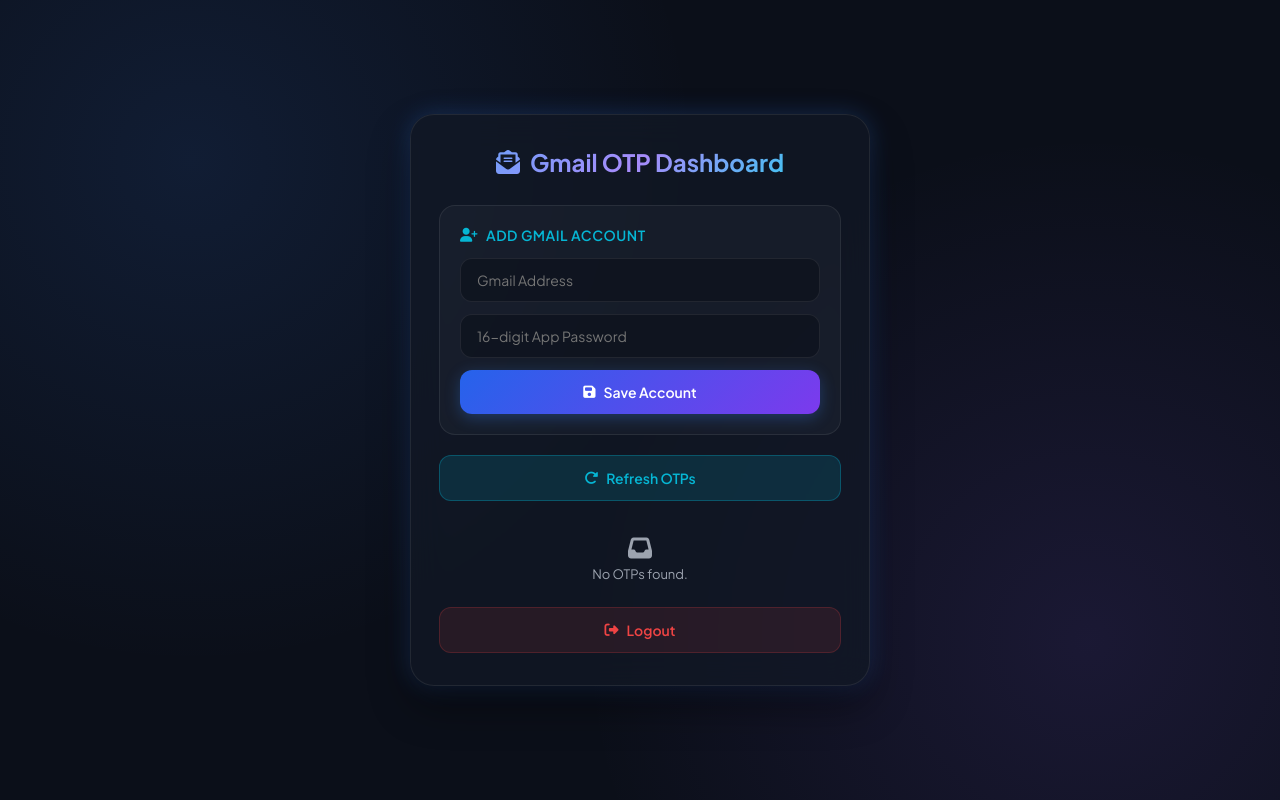
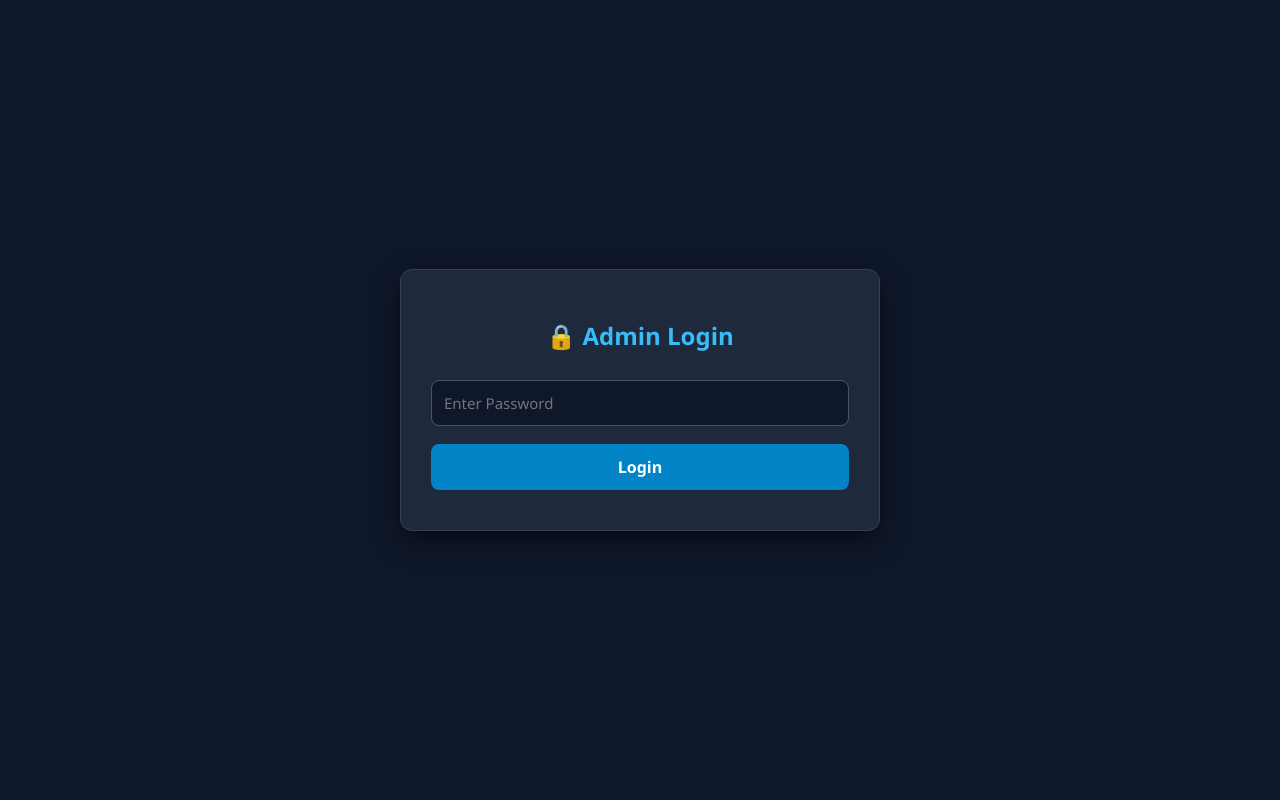
Before and after one commit to tonirshaik/gmail-otp-dashboard, a Flask app: page / in a window 1280 px wide. Run offline with Flask 3, Linux system fonts and the light colour scheme.

Commit message:
Update index.html

```diff
--- a/templates/index.html
+++ b/templates/index.html
@@ -1,302 +1,166 @@
 <!DOCTYPE html>
-<html lang="en">
+<html lang="bn">
 <head>
     <meta charset="UTF-8">
     <meta name="viewport" content="width=device-width, initial-scale=1.0">
     <title>Gmail OTP Dashboard</title>
-    <link href="https://fonts.googleapis.com/css2?family=Plus+Jakarta+Sans:wght@300;400;500;600;700&display=swap" rel="stylesheet">
-    <link rel="stylesheet" href="https://cdnjs.cloudflare.com/ajax/libs/font-awesome/6.4.0/css/all.min.css">
-
     <style>
-        :root {
-            --bg-color: #0b0f19;
-            --card-bg: rgba(18, 24, 38, 0.75);
-            --card-border: rgba(255, 255, 255, 0.08);
-            --text-main: #f3f4f6;
-            --text-muted: #9ca3af;
-            --accent-blue: #3b82f6;
-            --accent-purple: #8b5cf6;
-            --accent-cyan: #06b6d4;
-            --accent-green: #10b981;
-            --accent-red: #ef4444;
-            --gradient-primary: linear-gradient(135deg, #3b82f6 0%, #8b5cf6 100%);
-            --gradient-btn: linear-gradient(135deg, #2563eb 0%, #7c3aed 100%);
-            --shadow-glow: 0 0 25px rgba(59, 130, 246, 0.25);
-        }
-
-        * {
-            box-sizing: border-box;
-            margin: 0;
-            padding: 0;
-            font-family: 'Plus Jakarta Sans', sans-serif;
-        }
-
-        body {
-            background-color: var(--bg-color);
-            background-image:
-                radial-gradient(circle at 15% 20%, rgba(59, 130, 246, 0.12) 0%, transparent 40%),
-                radial-gradient(circle at 85% 80%, rgba(139, 92, 246, 0.12) 0%, transparent 40%);
-            background-attachment: fixed;
-            color: var(--text-main);
-            min-height: 100vh;
-            display: flex;
-            justify-content: center;
-            align-items: center;
-            padding: 20px;
-        }
-
-        .container {
-            width: 100%;
-            max-width: 460px;
-            background: var(--card-bg);
-            backdrop-filter: blur(16px);
-            -webkit-backdrop-filter: blur(16px);
-            border: 1px solid var(--card-border);
-            border-radius: 24px;
-            padding: 32px 28px;
-            box-shadow: 0 20px 40px rgba(0, 0, 0, 0.4), var(--shadow-glow);
-            transition: all 0.3s ease;
-        }
-
-        .header {
-            text-align: center;
-            margin-bottom: 28px;
-        }
-
-        .header h1 {
-            font-size: 24px;
-            font-weight: 700;
-            background: linear-gradient(135deg, #60a5fa, #a78bfa, #22d3ee);
-            -webkit-background-clip: text;
-            -webkit-text-fill-color: transparent;
-            display: flex;
-            align-items: center;
-            justify-content: center;
-            gap: 10px;
-        }
-
-        .card-section {
-            background: rgba(255, 255, 255, 0.03);
-            border: 1px solid var(--card-border);
-            border-radius: 16px;
-            padding: 20px;
-            margin-bottom: 20px;
-        }
-
-        .section-title {
-            font-size: 14px;
-            font-weight: 600;
-            color: var(--accent-cyan);
-            margin-bottom: 14px;
-            display: flex;
-            align-items: center;
-            gap: 8px;
-            text-transform: uppercase;
-            letter-spacing: 0.5px;
-        }
-
-        .input-group {
-            margin-bottom: 12px;
-        }
-
-        .input-group input {
-            width: 100%;
-            padding: 12px 16px;
-            background: rgba(11, 15, 25, 0.6);
-            border: 1px solid var(--card-border);
-            border-radius: 12px;
-            color: #fff;
-            font-size: 14px;
-            outline: none;
-            transition: all 0.3s ease;
-        }
-
-        .input-group input:focus {
-            border-color: var(--accent-blue);
-            box-shadow: 0 0 12px rgba(59, 130, 246, 0.3);
-        }
-
-        .btn {
-            width: 100%;
-            padding: 13px;
-            border: none;
-            border-radius: 12px;
-            font-weight: 600;
-            font-size: 14px;
-            cursor: pointer;
-            display: flex;
-            align-items: center;
-            justify-content: center;
-            gap: 8px;
-            transition: all 0.3s ease;
-        }
-
-        .btn-primary {
-            background: var(--gradient-btn);
-            color: #fff;
-            box-shadow: 0 4px 15px rgba(59, 130, 246, 0.3);
-        }
-
-        .btn-primary:hover {
-            transform: translateY(-2px);
-            box-shadow: 0 6px 20px rgba(59, 130, 246, 0.5);
-        }
-
-        .btn-refresh {
-            background: rgba(6, 182, 212, 0.15);
-            color: var(--accent-cyan);
-            border: 1px solid rgba(6, 182, 212, 0.3);
-            margin-bottom: 20px;
-        }
-
-        .btn-refresh:hover {
-            background: rgba(6, 182, 212, 0.25);
-            color: #fff;
-            box-shadow: 0 0 15px rgba(6, 182, 212, 0.3);
-        }
-
-        .btn-logout {
-            background: rgba(239, 68, 68, 0.1);
-            color: var(--accent-red);
-            border: 1px solid rgba(239, 68, 68, 0.2);
-            margin-top: 10px;
-        }
-
-        .btn-logout:hover {
-            background: rgba(239, 68, 68, 0.2);
-            color: #fff;
-        }
-
-        .msg-success {
-            font-size: 12px;
-            color: var(--accent-green);
-            text-align: center;
-            margin-top: 8px;
-        }
-
-        .otp-card {
-            background: rgba(15, 23, 42, 0.6);
-            border: 1px solid rgba(59, 130, 246, 0.2);
-            border-radius: 14px;
-            padding: 16px;
-            margin-bottom: 12px;
-            position: relative;
-            overflow: hidden;
-        }
-
-        .otp-card::before {
-            content: '';
-            position: absolute;
-            top: 0;
-            left: 0;
-            width: 4px;
-            height: 100%;
-            background: var(--gradient-primary);
-        }
-
-        .otp-email {
-            font-size: 12px;
-            color: var(--text-muted);
-            margin-bottom: 4px;
-        }
-
-        .otp-subject {
-            font-size: 14px;
-            font-weight: 600;
-            color: var(--text-main);
-            margin-bottom: 8px;
-        }
-
-        .otp-code-box {
-            display: inline-block;
-            font-size: 22px;
-            font-weight: 700;
-            color: #38bdf8;
-            letter-spacing: 2px;
-            background: rgba(56, 189, 248, 0.1);
-            padding: 4px 12px;
-            border-radius: 8px;
-            border: 1px solid rgba(56, 189, 248, 0.2);
-            margin-bottom: 6px;
-        }
-
-        .otp-time {
-            font-size: 11px;
-            color: var(--text-muted);
-        }
-
-        .empty-state {
-            text-align: center;
-            color: var(--text-muted);
-            font-size: 13px;
-            padding: 15px 0;
-        }
+        * { box-sizing: border-box; font-family: 'Segoe UI', Tahoma, Geneva, Verdana, sans-serif; }
+        body { background-color: #0f172a; color: #f8fafc; display: flex; justify-content: center; align-items: center; min-height: 100vh; margin: 0; padding: 20px; }
+        .card { background: #1e293b; padding: 30px; border-radius: 12px; box-shadow: 0 10px 25px rgba(0,0,0,0.5); width: 100%; max-width: 480px; border: 1px solid #334155; }
+        h2 { text-align: center; color: #38bdf8; margin-bottom: 20px; }
+        input { width: 100%; padding: 12px; margin: 8px 0; border-radius: 8px; border: 1px solid #475569; background: #0f172a; color: #fff; font-size: 15px; outline: none; }
+        input:focus { border-color: #38bdf8; }
+        button { width: 100%; padding: 12px; background: #0284c7; color: white; border: none; border-radius: 8px; font-size: 16px; font-weight: bold; cursor: pointer; transition: 0.3s; margin-top: 10px; }
+        button:hover { background: #0369a1; }
+        .hidden { display: none; }
+        .alert { color: #f87171; text-align: center; margin-top: 10px; font-size: 14px; }
+        .add-box { background: #0f172a; padding: 15px; border-radius: 8px; margin-bottom: 20px; border: 1px solid #334155; }
+        .otp-box { background: #0f172a; padding: 15px; border-radius: 8px; margin-top: 10px; border-left: 4px solid #38bdf8; }
+        .otp-code { font-size: 22px; font-weight: bold; color: #4ade80; letter-spacing: 2px; }
+        .logout-btn { background: #dc2626; margin-top: 15px; }
+        .logout-btn:hover { background: #b91c1c; }
     </style>
 </head>
 <body>
 
-    <div class="container">
-        <!-- Header -->
-        <div class="header">
-            <h1><i class="fa-solid fa-envelope-open-text"></i> Gmail OTP Dashboard</h1>
+    <!-- Login UI -->
+    <div id="login-section" class="card">
+        <h2>🔒 Admin Login</h2>
+        <input type="password" id="password" placeholder="Enter Password">
+        <button onclick="handleLogin()">Login</button>
+        <div id="login-error" class="alert"></div>
+    </div>
+
+    <!-- Dashboard UI -->
+    <div id="dashboard-section" class="card hidden">
+        <h2>📥 Gmail OTP Dashboard</h2>
+
+        <!-- Add Gmail Form -->
+        <div class="add-box">
+            <h3 style="margin: 0 0 10px 0; color:#38bdf8; font-size:15px;">➕ Add Gmail Account</h3>
+            <input type="email" id="new-email" placeholder="Gmail Address">
+            <input type="password" id="new-app-pass" placeholder="16-digit App Password">
+            <button onclick="addAccount()" style="background:#10b981;">Save Account</button>
+            <div id="add-msg" style="font-size:13px; margin-top:8px; text-align:center;"></div>
         </div>
 
-        <!-- Add Gmail Form Section -->
-        <div class="card-section">
-            <div class="section-title">
-                <i class="fa-solid fa-user-plus"></i> Add Gmail Account
-            </div>
-            <form action="/add_account" method="POST">
-                <div class="input-group">
-                    <input type="email" name="email" placeholder="Gmail Address" required autocomplete="off">
-                </div>
-                <div class="input-group">
-                    <input type="password" name="app_password" placeholder="16-digit App Password" required autocomplete="off">
-                </div>
-                <button type="submit" class="btn btn-primary">
-                    <i class="fa-solid fa-floppy-disk"></i> Save Account
-                </button>
-            </form>
-            {% if msg %}
-                <div class="msg-success">{{ msg }}</div>
-            {% endif %}
-        </div>
-
-        <!-- Refresh OTPs Button -->
-        <a href="/" style="text-decoration: none;">
-            <button class="btn btn-refresh">
-                <i class="fa-solid fa-rotate-right"></i> Refresh OTPs
-            </button>
-        </a>
-
-        <!-- OTP Cards Container -->
-        <div class="otp-container">
-            {% if otps %}
-                {% for item in otps %}
-                    <div class="otp-card">
-                        <div class="otp-email"><i class="fa-regular fa-envelope"></i> {{ item.email }}</div>
-                        <div class="otp-subject">{{ item.subject }}</div>
-                        {% if item.otp %}
-                            <div class="otp-code-box">OTP: {{ item.otp }}</div>
-                        {% endif %}
-                        <div class="otp-time"><i class="fa-regular fa-clock"></i> Time: {{ item.time }}</div>
-                    </div>
-                {% endfor %}
-            {% else %}
-                <div class="empty-state">
-                    <i class="fa-solid fa-inbox" style="font-size: 24px; margin-bottom: 6px; display: block;"></i>
-                    No OTPs found.
-                </div>
-            {% endif %}
-        </div>
-
-        <!-- Logout Button -->
-        <form action="/logout" method="GET">
-            <button type="submit" class="btn btn-logout">
-                <i class="fa-solid fa-right-from-bracket"></i> Logout
-            </button>
-        </form>
+        <button onclick="fetchOTPs()">🔄 Refresh OTPs</button>
+        <div id="otp-list" style="margin-top: 15px;"></div>
+        <button class="logout-btn" onclick="handleLogout()">Logout</button>
     </div>
 
+    <script>
+        let savedPassword = localStorage.getItem("master_pass") || "";
+
+        async function handleLogin() {
+            const passInput = document.getElementById('password').value;
+            const errorDiv = document.getElementById('login-error');
+            errorDiv.innerText = '';
+
+            try {
+                const res = await fetch('/api/login', {
+                    method: 'POST',
+                    headers: { 'Content-Type': 'application/json' },
+                    body: JSON.stringify({ password: passInput })
+                });
+
+                if (res.ok) {
+                    localStorage.setItem("master_pass", passInput);
+                    savedPassword = passInput;
+                    showDashboard();
+                } else {
+                    errorDiv.innerText = 'ভুল পাসওয়ার্ড!';
+                }
+            } catch (err) {
+                errorDiv.innerText = 'কানেকশন সমস্যা!';
+            }
+        }
+
+        function showDashboard() {
+            document.getElementById('login-section').classList.add('hidden');
+            document.getElementById('dashboard-section').classList.remove('hidden');
+            fetchOTPs();
+        }
+
+        async function addAccount() {
+            const email = document.getElementById('new-email').value;
+            const password = document.getElementById('new-app-pass').value;
+            const msgDiv = document.getElementById('add-msg');
+
+            if (!email || !password) {
+                msgDiv.style.color = '#f87171';
+                msgDiv.innerText = 'Email এবং App Password দুটিই দিন!';
+                return;
+            }
+
+            try {
+                const res = await fetch('/api/add-account', {
+                    method: 'POST',
+                    headers: {
+                        'Content-Type': 'application/json',
+                        'X-Master-Password': savedPassword
+                    },
+                    body: JSON.stringify({ email, password })
+                });
+
+                const data = await res.json();
+                if (res.ok) {
+                    msgDiv.style.color = '#4ade80';
+                    msgDiv.innerText = data.message;
+                    document.getElementById('new-email').value = '';
+                    document.getElementById('new-app-pass').value = '';
+                    fetchOTPs();
+                } else {
+                    msgDiv.style.color = '#f87171';
+                    msgDiv.innerText = data.error || 'যোগ করা যায়নি!';
+                }
+            } catch (err) {
+                msgDiv.style.color = '#f87171';
+                msgDiv.innerText = 'সার্ভার সমস্যা!';
+            }
+        }
+
+        async function fetchOTPs() {
+            const listDiv = document.getElementById('otp-list');
+            listDiv.innerHTML = '<p style="text-align:center; color:#94a3b8;">Checking Gmail...</p>';
+
+            try {
+                const res = await fetch('/api/fetch-otps', {
+                    headers: { 'X-Master-Password': savedPassword }
+                });
+
+                if (res.status === 401) {
+                    handleLogout();
+                    return;
+                }
+
+                const data = await res.json();
+                if (Array.isArray(data) && data.length > 0) {
+                    listDiv.innerHTML = data.map(item => `
+                        <div class="otp-box">
+                            <div style="font-size:12px; color:#94a3b8;">${item.email}</div>
+                            <div style="font-weight:bold; margin: 4px 0;">${item.subject}</div>
+                            <div>OTP: <span class="otp-code">${item.code}</span></div>
+                            <div style="font-size:11px; color:#64748b; margin-top:4px;">Time: ${item.time}</div>
+                        </div>
+                    `).join('');
+                } else {
+                    listDiv.innerHTML = '<p style="text-align:center; color:#94a3b8;">No OTPs found.</p>';
+                }
+            } catch (err) {
+                listDiv.innerHTML = '<p style="color:#f87171; text-align:center;">Failed to load OTPs</p>';
+            }
+        }
+
+        function handleLogout() {
+            localStorage.removeItem("master_pass");
+            location.reload();
+        }
+
+        if (savedPassword) {
+            showDashboard();
+        }
+    </script>
 </body>
 </html>
```
